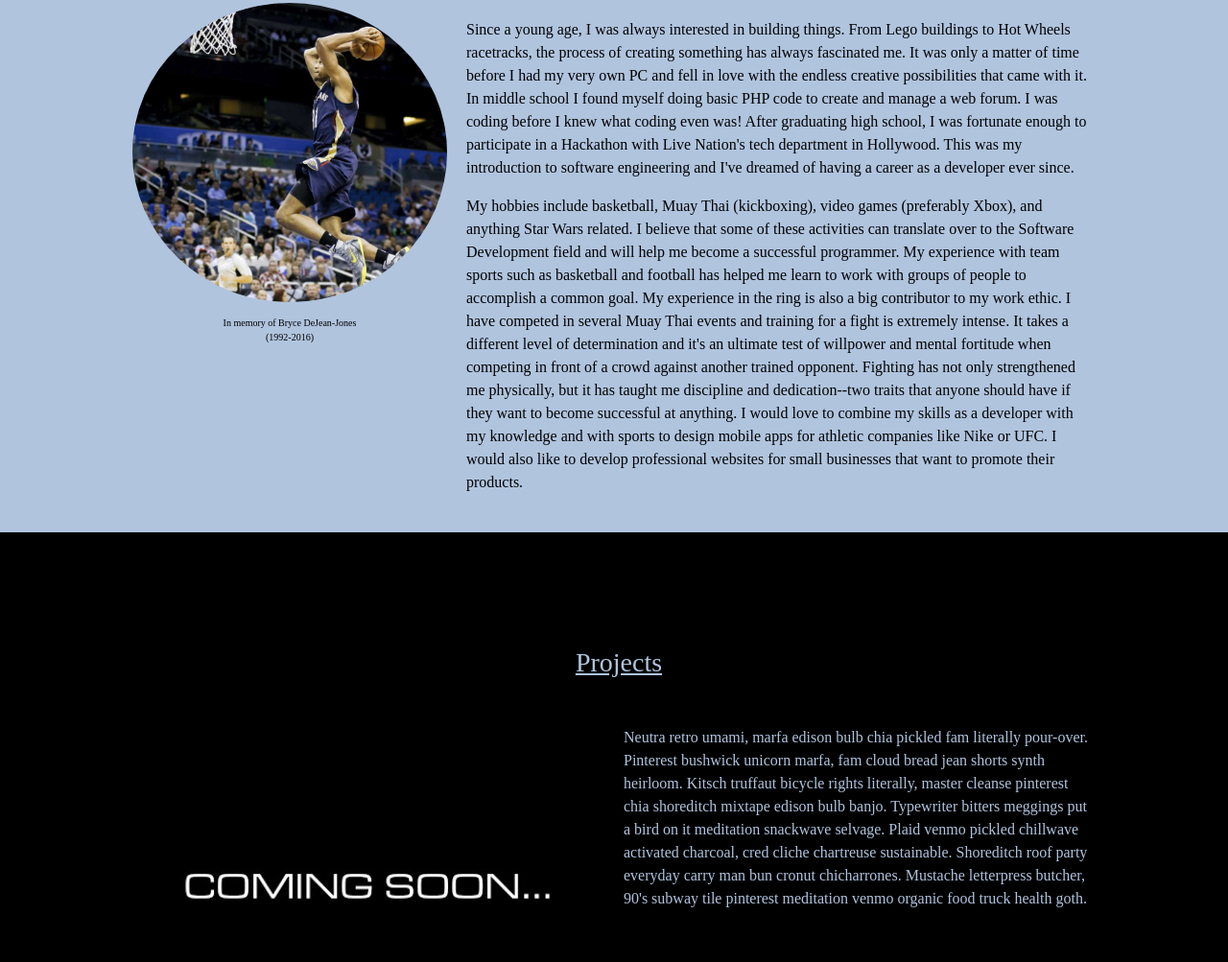
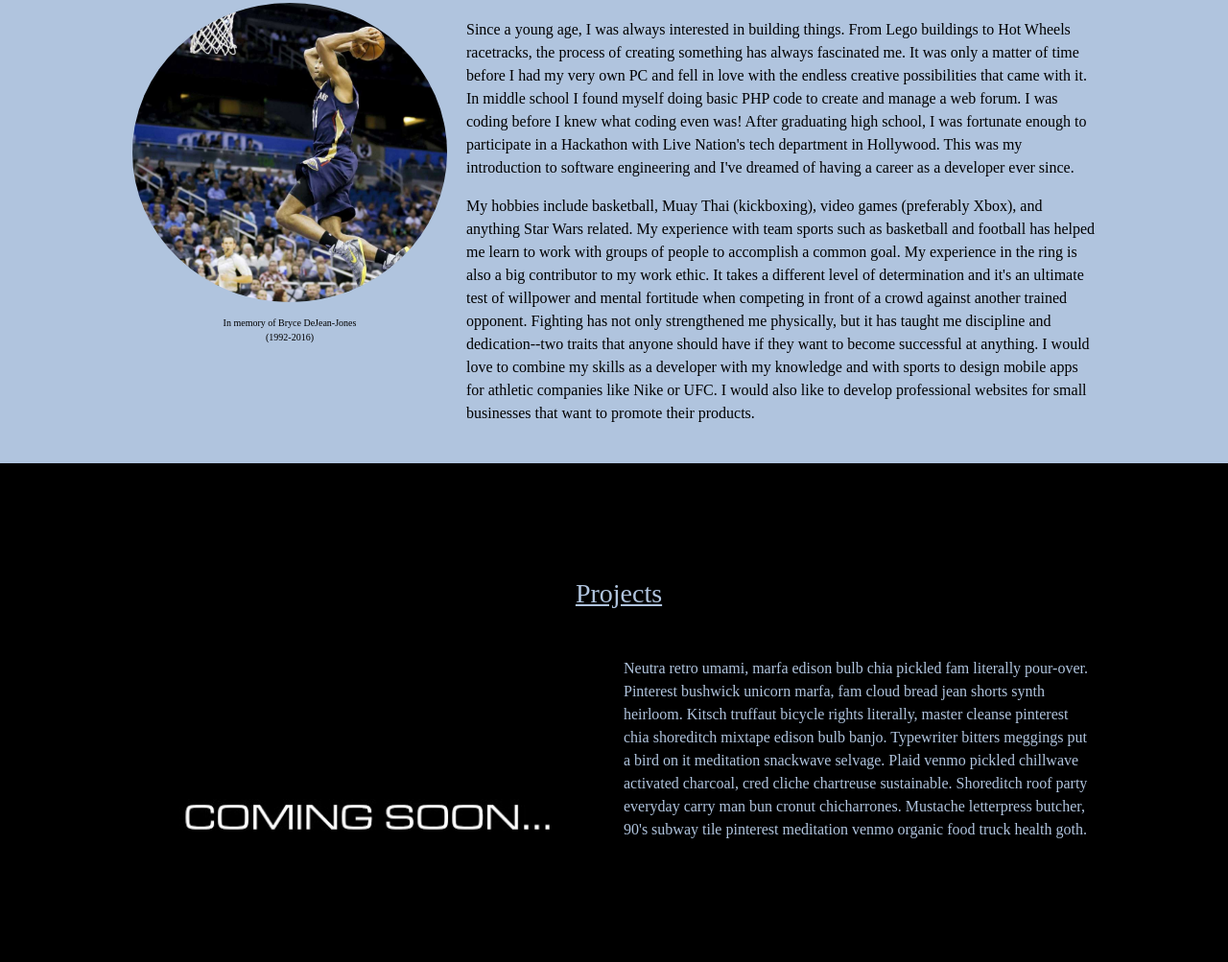
Before and after one commit to M-DeJean/my-portfolio, a plain HTML site: page index.html in a window 1280 px wide. Shown: the part 883-1886 px from the top of the page at 96% size. Drawn offline with Linux system fonts and the light colour scheme.

Commit message:
shortened about me section

```diff
--- a/index.html
+++ b/index.html
@@ -58,7 +58,7 @@
               Since a young age, I was always interested in building things. From Lego buildings to Hot Wheels racetracks, the process of creating something has always fascinated me. It was only a matter of time before I had my very own PC and fell in love with the endless creative possibilities that came with it. In middle school I found myself doing basic PHP code to create and manage a web forum. I was coding before I knew what coding even was! After graduating high school, I was fortunate enough to participate in a Hackathon with Live Nation's tech department in Hollywood. This was my introduction to software engineering and I've dreamed of having a career as a developer ever since.
             </p>
             <p>
-              My hobbies include basketball, Muay Thai (kickboxing), video games (preferably Xbox), and anything Star Wars related. I believe that some of these activities can translate over to the Software Development field and will help me become a successful programmer. My experience with team sports such as basketball and football has helped me learn to work with groups of people to accomplish a common goal. My experience in the ring is also a big contributor to my work ethic. I have competed in several Muay Thai events and training for a fight is extremely intense. It takes a different level of determination and it's an ultimate test of willpower and mental fortitude when competing in front of a crowd against another trained opponent. Fighting has not only strengthened me physically, but it has taught me discipline and dedication--two traits that anyone should have if they want to become successful at anything. I would love to combine my skills as a developer with my knowledge and with sports to design mobile apps for athletic companies like Nike or UFC. I would also like to develop professional websites for small businesses that want to promote their products.
+              My hobbies include basketball, Muay Thai (kickboxing), video games (preferably Xbox), and anything Star Wars related. My experience with team sports such as basketball and football has helped me learn to work with groups of people to accomplish a common goal. My experience in the ring is also a big contributor to my work ethic. It takes a different level of determination and it's an ultimate test of willpower and mental fortitude when competing in front of a crowd against another trained opponent. Fighting has not only strengthened me physically, but it has taught me discipline and dedication--two traits that anyone should have if they want to become successful at anything. I would love to combine my skills as a developer with my knowledge and with sports to design mobile apps for athletic companies like Nike or UFC. I would also like to develop professional websites for small businesses that want to promote their products.
             </p>
           </div>
         </div>
```
